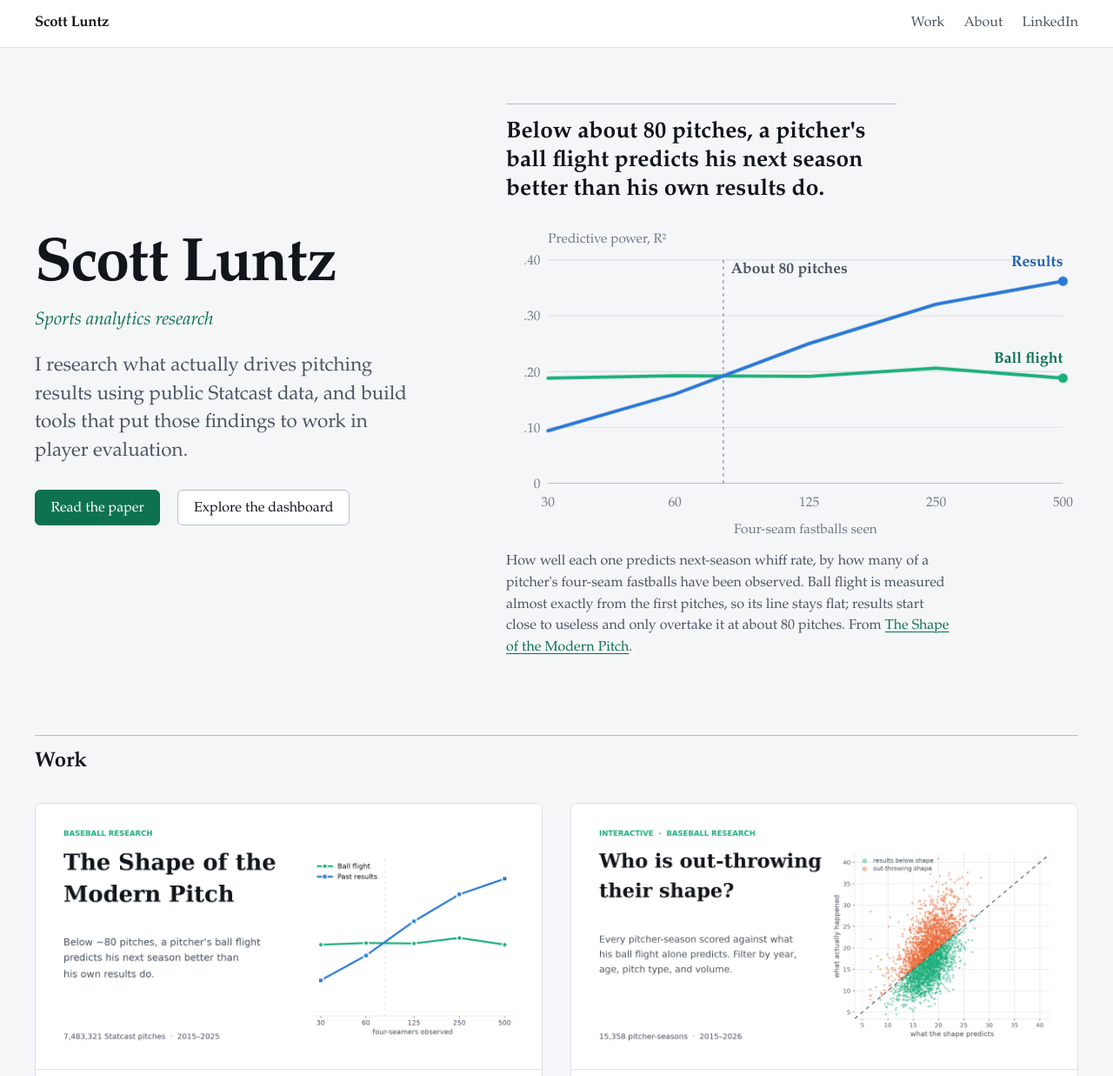
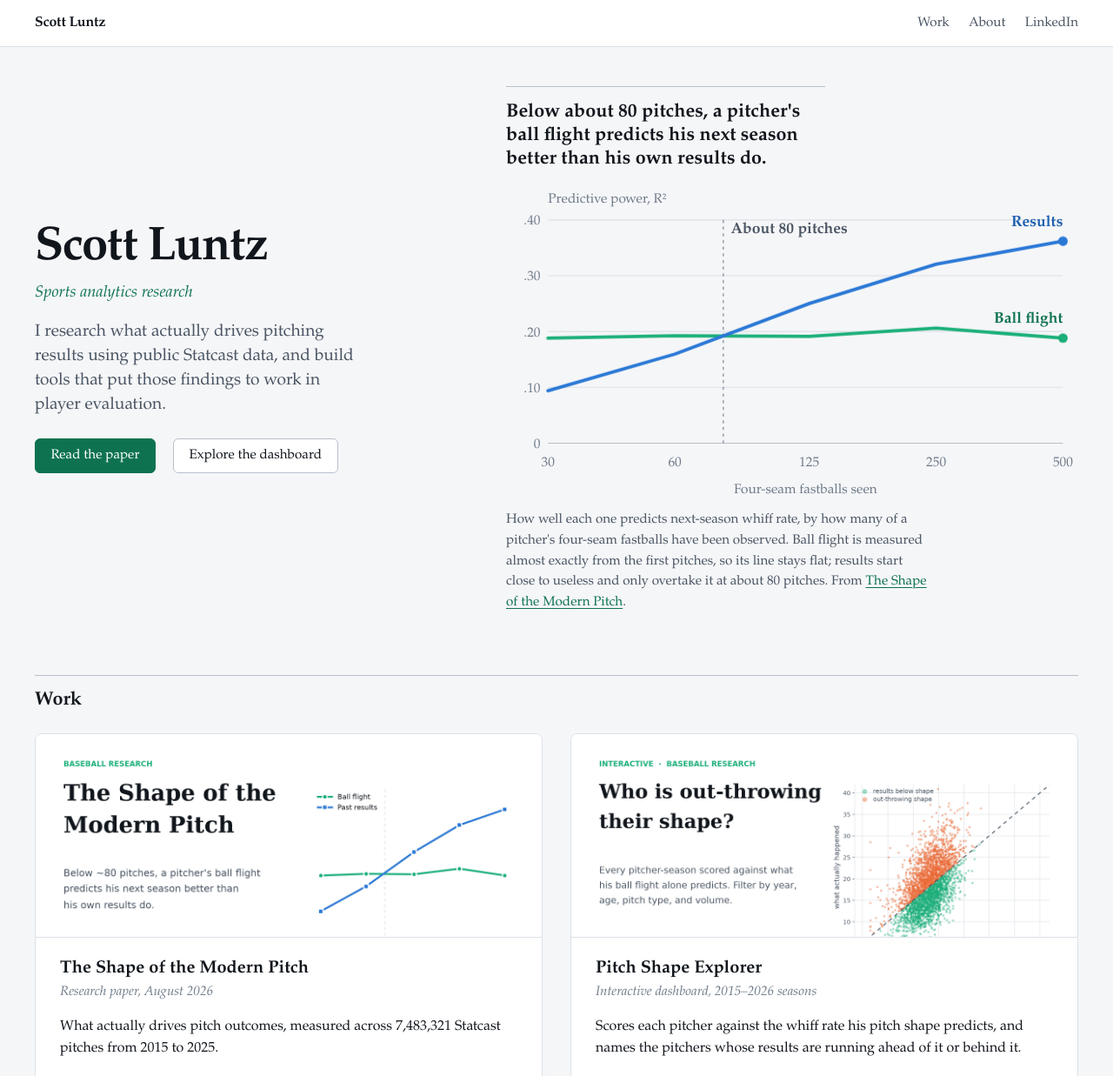
Before and after one commit to scobobo/scottluntz.com, a plain HTML site: page docs/index.html in a window 1280 px wide. Shown: the top 1237 px of the page at 87% size. Drawn offline with Linux system fonts and the light colour scheme.

Commit message:
Scale the type down for wide screens
The sizes were set for a phone column and read as zoomed in at full width:
a 70px name, 22px intro, 18px body and 322px-tall preview images at 1,512px.
From 1,024px up the name is now 54px, the intro 19px and body 17px, and the
preview images are cropped to a 2.5:1 strip from the top. The whole opening,
chart included, now fits above the fold on a 14-inch laptop. Phone layout is
unchanged.

Co-Authored-By: Claude Opus 5.5 <noreply@anthropic.com>

```diff
--- a/docs/site.css
+++ b/docs/site.css
@@ -333,13 +333,37 @@ footer {
 }
 footer p { margin: 0; }
 
-/* Tablet up: the two projects side by side. */
+/* Tablet up: the two projects side by side, with the preview images cropped
+   to a strip from the top so each panel leads with its text, not a poster. */
 @media (min-width: 760px) {
   .projects { grid-template-columns: repeat(2, minmax(0, 1fr)); }
+  .project .thumb img { aspect-ratio: 2.5 / 1; object-fit: cover; object-position: top center; }
 }
 
-/* Desktop: intro beside the chart, About text beside the toolkit. */
+/* Desktop: intro beside the chart, About text beside the toolkit, and a type
+   scale set for a wide screen. The sizes above suit a single phone column;
+   kept at full width they read as zoomed in. */
 @media (min-width: 1024px) {
+  body { font-size: 1.0625rem; }
+  .page { padding-top: clamp(2rem, 3.5vw, 3rem); }
   .opening { grid-template-columns: minmax(0, 5fr) minmax(0, 7fr); align-items: center; }
   .about-grid { grid-template-columns: minmax(0, 7fr) minmax(0, 5fr); }
+
+  .wordmark { font-size: 1rem; }
+  .bar nav { font-size: 0.95rem; }
+  h1 { font-size: 3.4rem; }
+  .role { font-size: 1.15rem; margin-bottom: 1rem; }
+  .lede { font-size: 1.2rem; }
+  .actions { margin-top: 1.5rem; }
+  .btn, .actions .quiet { font-size: 0.95rem; }
+  .hero .finding { font-size: 1.35rem; margin-bottom: 0.75rem; }
+  .hero figcaption { font-size: 0.95rem; }
+
+  section { margin-top: 4.5rem; }
+  h2 { font-size: 1.35rem; margin-bottom: 1.5rem; }
+  h3 { font-size: 1.25rem; }
+  .project .body { font-size: 1rem; }
+  .kind { font-size: 0.95rem; }
+  .toolkit dt, .toolkit dd { font-size: 0.95rem; }
+  footer { margin-top: 4rem; }
 }
--- a/src/site.css
+++ b/src/site.css
@@ -333,13 +333,37 @@ footer {
 }
 footer p { margin: 0; }
 
-/* Tablet up: the two projects side by side. */
+/* Tablet up: the two projects side by side, with the preview images cropped
+   to a strip from the top so each panel leads with its text, not a poster. */
 @media (min-width: 760px) {
   .projects { grid-template-columns: repeat(2, minmax(0, 1fr)); }
+  .project .thumb img { aspect-ratio: 2.5 / 1; object-fit: cover; object-position: top center; }
 }
 
-/* Desktop: intro beside the chart, About text beside the toolkit. */
+/* Desktop: intro beside the chart, About text beside the toolkit, and a type
+   scale set for a wide screen. The sizes above suit a single phone column;
+   kept at full width they read as zoomed in. */
 @media (min-width: 1024px) {
+  body { font-size: 1.0625rem; }
+  .page { padding-top: clamp(2rem, 3.5vw, 3rem); }
   .opening { grid-template-columns: minmax(0, 5fr) minmax(0, 7fr); align-items: center; }
   .about-grid { grid-template-columns: minmax(0, 7fr) minmax(0, 5fr); }
+
+  .wordmark { font-size: 1rem; }
+  .bar nav { font-size: 0.95rem; }
+  h1 { font-size: 3.4rem; }
+  .role { font-size: 1.15rem; margin-bottom: 1rem; }
+  .lede { font-size: 1.2rem; }
+  .actions { margin-top: 1.5rem; }
+  .btn, .actions .quiet { font-size: 0.95rem; }
+  .hero .finding { font-size: 1.35rem; margin-bottom: 0.75rem; }
+  .hero figcaption { font-size: 0.95rem; }
+
+  section { margin-top: 4.5rem; }
+  h2 { font-size: 1.35rem; margin-bottom: 1.5rem; }
+  h3 { font-size: 1.25rem; }
+  .project .body { font-size: 1rem; }
+  .kind { font-size: 0.95rem; }
+  .toolkit dt, .toolkit dd { font-size: 0.95rem; }
+  footer { margin-top: 4rem; }
 }
```
